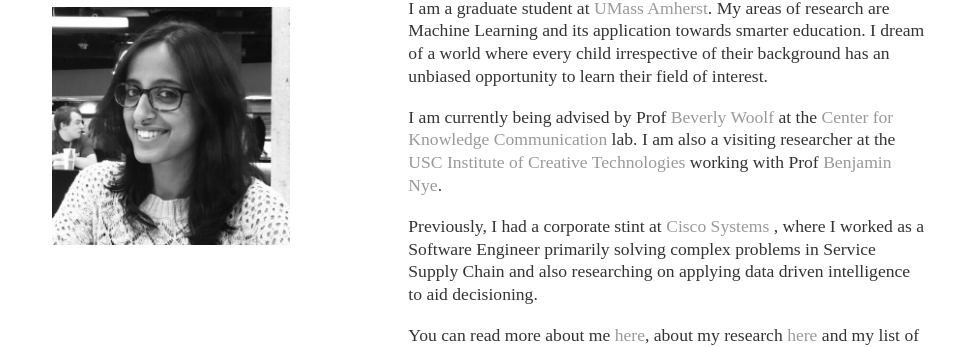
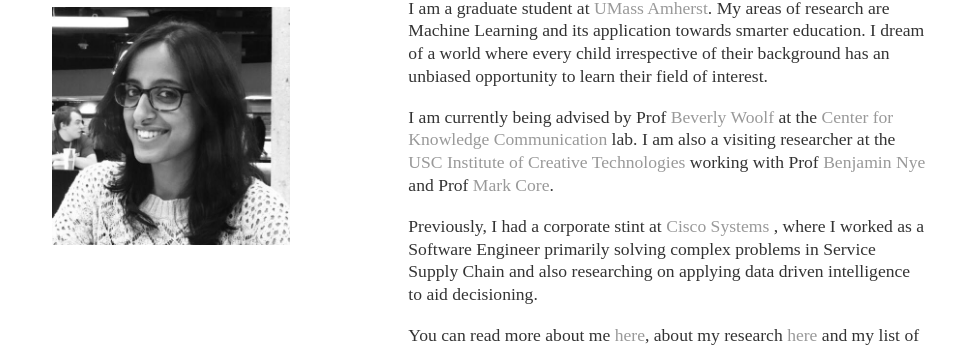
Before and after one commit to Shamya/shamyatest.github.io, a Jekyll site: the page built from index.html, in a window 1280 px wide. Shown: the part 183-530 px from the top of the page, without its empty margins (160-1117 px from the left). Built offline with Jekyll 4.4.1, drawn with Linux system fonts in a browser that asks for light colours.

Commit message:
Update index.html

```diff
--- a/index.html
+++ b/index.html
@@ -10,7 +10,10 @@
 
 <div style="width: 58%; float:right;  position: relative;">
   <p>I am a graduate student at <a href="http://www.cs.umass.edu/">UMass Amherst</a>. My areas of research are Machine Learning and its application towards smarter education. I dream of a world where every child irrespective of their background has an unbiased opportunity to learn their field of interest. </p>
-  <p>I am currently being advised by Prof <a href="http://centerforknowledgecommunication.com/05bpwabout.html">Beverly Woolf</a> at the <a href="http://centerforknowledgecommunication.com/index.html">Center for Knowledge Communication</a> lab. I am also a visiting researcher at the <a href="http://ict.usc.edu/">USC Institute of Creative Technologies </a> working with Prof <a href ="https://sites.google.com/site/benjaminnye/"> Benjamin Nye</a>. </p>
+
+  <p>I am currently being advised by Prof <a href="http://centerforknowledgecommunication.com/05bpwabout.html">Beverly Woolf</a> at the <a href="http://centerforknowledgecommunication.com/index.html">Center for Knowledge Communication</a> lab. I am also a visiting researcher at the <a href="http://ict.usc.edu/">USC Institute of Creative Technologies </a> working with Prof <a href ="https://sites.google.com/site/benjaminnye/"> Benjamin Nye</a> and Prof <a href="http://people.ict.usc.edu/~core/"> Mark Core</a>. </p>
+
   <p>Previously, I had a corporate stint at <a href="http://www.cisco.com/c/en/us/index.html"> Cisco Systems</a> , where I worked as a Software Engineer primarily solving complex problems in Service Supply Chain and also researching on applying data driven intelligence to aid decisioning. </p>
+
   <p>You can read more about me <a href ="/about">here</a>, about my research <a href="/research">here</a> and my list of projects <a href="/projects">here</a>. Needless to say, that I'm socially active and can be reached out at <a href="https://www.facebook.com/ShamyaKarumbaiah">FB</a>, <a href="https://www.linkedin.com/in/shamya-karumbaiah-54901222">Linkedin</a> or with a good old <a href = "mailto:shamya16@gmail.com">mail</a>. So, if you do have some comments, questions or brickbats for me, please dont hesitate to  drop in a message.</p>
 </div>
```
